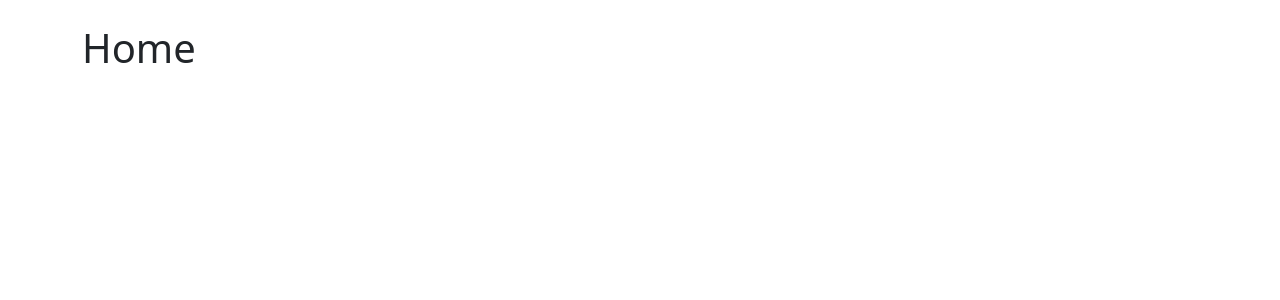
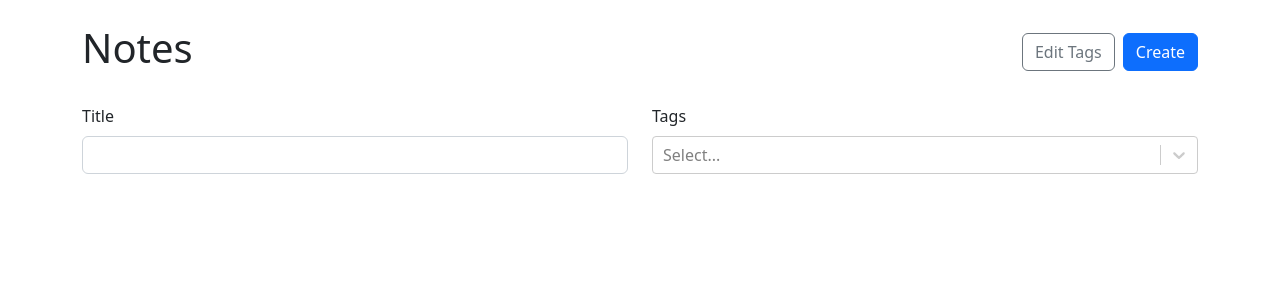
Before and after one commit to Rahmanism/Notes, a React (Create React App) app: page / in a window 1280 px wide. Shown: the top 300 px of the page. Built offline with nearby package versions, Linux system fonts and the light colour scheme.

Commit message:
WIP: showing list of note cards in home page

```diff
--- a/public/index.html
+++ b/public/index.html
@@ -9,7 +9,7 @@
       name="description"
       content="A simple note taking app"
     />
-    <link rel="apple-touch-icon" href="%PUBLIC_URL%/logo192.png" />
+    <link rel="apple-touch-icon" href="#" />
     <!--
       manifest.json provides metadata used when your web app is installed on a
       user's mobile device or desktop. See https://developers.google.com/web/fundamentals/web-app-manifest/
--- a/src/App.js
+++ b/src/App.js
@@ -5,6 +5,7 @@ import { NewNote } from "NewNote"
 import { useLocalStorage } from "useLocalStorage"
 import { useMemo } from "react"
 import { v4 as uuidV4 } from "uuid"
+import { NoteList } from "NoteList"
 
 function App() {
   const [notes, setNotes] = useLocalStorage("NOTES", [])
@@ -32,7 +33,10 @@ function App() {
   return (
     <Container className="my-4">
       <Routes>
-        <Route path="/" element={<h1>Home</h1>} />
+        <Route
+          path="/"
+          element={<NoteList notes={notesWithTags} availableTags={tags} />}
+        />
         <Route
           path="/new"
           element={
--- /dev/null
+++ b/src/NoteCard.js
@@ -0,0 +1,17 @@
+import { Row } from "react-bootstrap"
+
+export function NoteCard(note) {
+    console.log('📝 note: ', note)
+  return (
+    <>
+      <Row>
+        <b>{note.title}</b>
+      </Row>
+      <Row>
+        {note.tags.map((tag) => {
+          return <span>{tag.label}</span>
+        })}
+      </Row>
+    </>
+  )
+}
--- a/src/NoteForm.js
+++ b/src/NoteForm.js
@@ -12,12 +12,13 @@ export function NoteForm({ onSubmit, onAddTag, availableTags }) {
 
   function handleSubmit(e) {
     e.preventDefault()
+
     const note = {
       title: titleRef.current.value,
       markdown: markdownRef.current.value,
       tags: selectedTags,
     }
-    console.log("💻💻💻", note)
+
     if (onSubmit) {
       onSubmit(note)
     }
@@ -68,7 +69,7 @@ export function NoteForm({ onSubmit, onAddTag, availableTags }) {
         </Form.Group>
         <Stack direction="horizontal" gap={2} className="justify-content-end">
           <Link to="..">
-            <Button type="button" variant="outlined-secondary">
+            <Button type="button" variant="outline-secondary">
               Cancel
             </Button>
           </Link>
--- /dev/null
+++ b/src/NoteList.js
@@ -0,0 +1,81 @@
+import { NoteCard } from "NoteCard"
+import { useMemo, useState } from "react"
+import { Button, Col, Form, Row, Stack } from "react-bootstrap"
+import { Link } from "react-router-dom"
+import ReactSelect from "react-select"
+
+export function NoteList({ notes, availableTags }) {
+  const [selectedTags, setSelectedTags] = useState([])
+  const [title, setTitle] = useState("")
+  const filteredNotes = useMemo(() => {
+    return notes.filter((note) => {
+      return (
+        title === "" || note.title.toLowerCase().includes(title.toLowerCase())
+      ) && (selectedTags.length === 0 || selectedTags.every(tag => {
+        return note.tags.some(noteTag => noteTag.id === tag.id)
+      }))
+    })
+  }, [notes, selectedTags, title])
+
+  console.log('📝📒 notes: ', notes)
+
+  return (
+    <>
+      <Row className="align-items-center mb-4">
+        <Col>
+          <h1>Notes</h1>
+        </Col>
+        <Col xs="auto">
+          <Stack gap={2} direction="horizontal">
+            <Button variant="outline-secondary">Edit Tags</Button>
+            <Link to="/new">
+              <Button variant="primary">Create</Button>
+            </Link>
+          </Stack>
+        </Col>
+      </Row>
+      <Form>
+        <Row className="mb-4">
+          <Col>
+            <Form.Group controlId="title">
+              <Form.Label>Title</Form.Label>
+              <Form.Control
+                type="text"
+                value={title}
+                onChange={(e) => setTitle(e.target.value)}
+              />
+            </Form.Group>
+          </Col>
+          <Col>
+            <Form.Group controlId="tags">
+              <Form.Label>Tags</Form.Label>
+              <ReactSelect
+                isMulti
+                value={selectedTags.map((tag) => {
+                  return { label: tag.label, value: tag.id }
+                })}
+                options={availableTags.map((tag) => {
+                  return { label: tag.label, value: tag.id }
+                })}
+                onChange={(tags) => {
+                  setSelectedTags(
+                    tags.map((tag) => {
+                      return { label: tag.label, id: tag.value }
+                    })
+                  )
+                }}
+              />
+            </Form.Group>
+          </Col>
+        </Row>
+      </Form>
+      <Row xs={1} sm={2} lg={3} xl={4} className="g-3">
+        {filteredNotes.map((note) => {
+          return <Col key={note.id}>
+            <NoteCard note={note} />
+          </Col>
+        })}
+      </Row>
+    </>
+  )
+}
```
